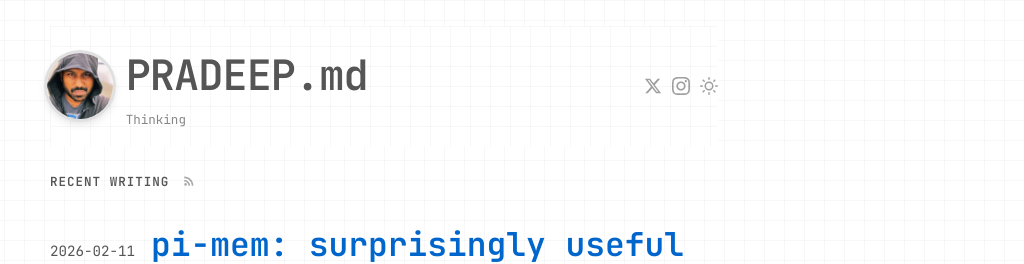
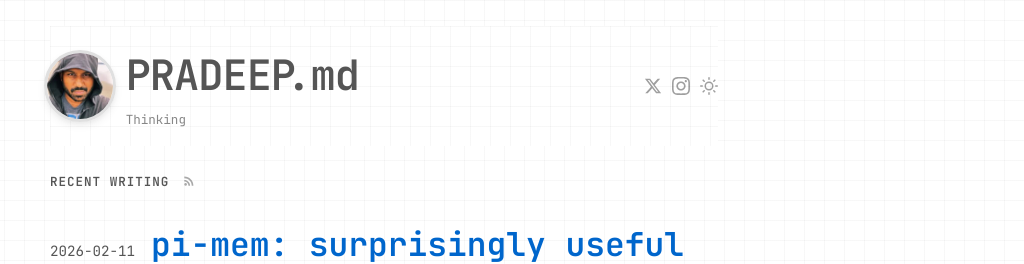
Before and after one commit to skyfallsin/skyfallsin.github.io, a Jekyll site: the page built from index.md, in a window 1280 px wide. Shown: the top 264 px of the page, without its empty margins (256-1280 px from the left). Built offline with Jekyll 4.4.1, drawn with Linux system fonts in a browser that asks for light colours; nearby versions of some CDN libraries.

Commit message:
fix: close gap between PRADEEP and .md

```diff
--- a/_layouts/default.html
+++ b/_layouts/default.html
@@ -405,6 +405,9 @@
 
     .handle.page-title {
       white-space: nowrap;
+    }
+    .handle.page-title .ext {
+      margin-left: -0.35ch;
     }
 
     @media (max-width: 600px) {
@@ -1199,7 +1202,7 @@
     <div class="header-left">
       <img src="/images/profile.jpg" alt="" class="profile-photo">
       <div class="header-text">
-        <a href="/" class="handle page-title">PRADEEP.md</a>
+        <a href="/" class="handle page-title">PRADEEP<span class="ext">.md</span></a>
         <span class="tagline">Thinking<span class="ellipsis"></span></span>
       </div>
     </div>
```
